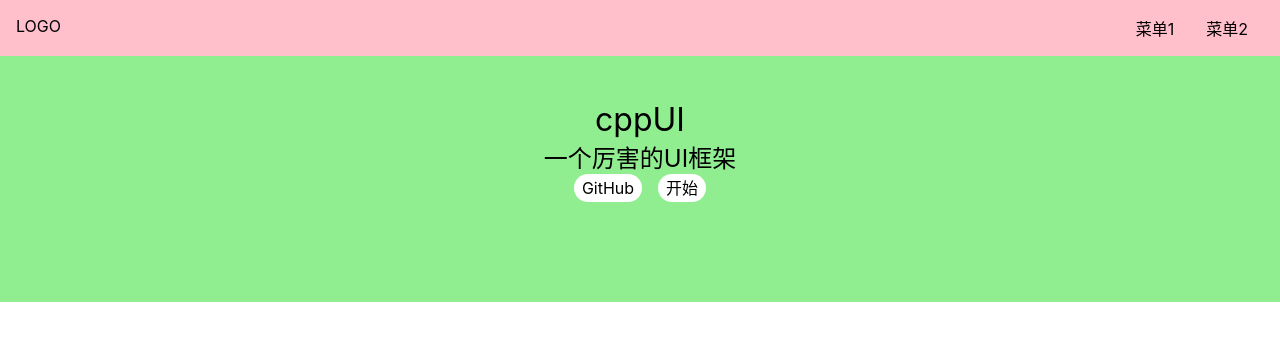
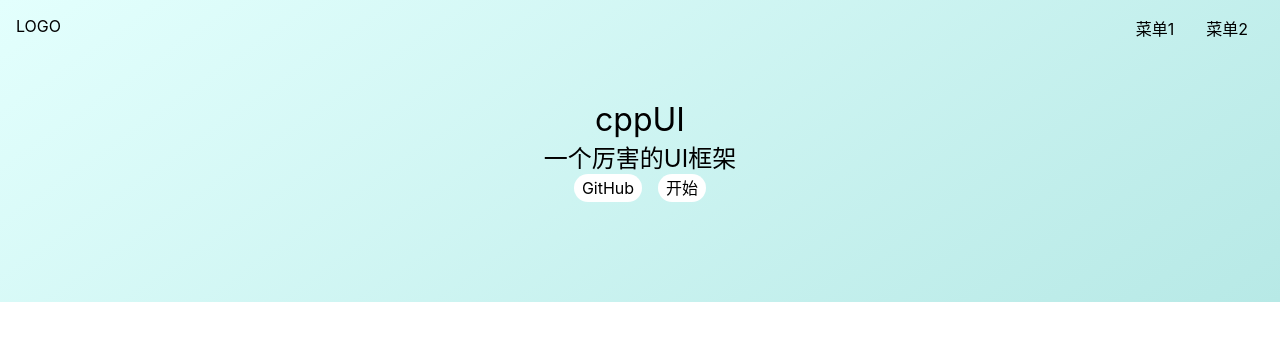
Before and after one commit to wsmnnmm/CPP-UI, a Vue app: page / in a window 1280 px wide. Shown: the top 340 px of the page. Built offline with nearby package versions, Linux system fonts and the light colour scheme.

Commit message:
背景渐变

```diff
--- a/src/components/Topnav.vue
+++ b/src/components/Topnav.vue
@@ -22,7 +22,6 @@ export default {
 </script>
 <style lang="scss" scoped>
 .topnav {
-  background: pink;
   display: flex;
   padding: 16px;
   position: fixed;
--- a/src/lib/Tabs.vue
+++ b/src/lib/Tabs.vue
@@ -18,13 +18,7 @@
       <div class="cpp-tabs-nav-indicator" ref="indicator"></div>
     </div>
     <div class="cpp-tabs-content">
-      <component
-        class="cpp-tabs-content-item"
-        :class="{ selected: c.props.title === selected }"
-        v-for="(c, index) in defaults"
-        :is="c"
-        :key="index"
-      />
+      <component :is="current" :key="current.props.title" />
     </div>
   </div>
 </template>
@@ -57,6 +51,9 @@ export default {
         throw new Error("Tabs 子标签必须是 Tab");
       }
     });
+    const current = computed(() => {
+      return defaults.find((tag) => tag.props.title === props.selected);
+    });
     const titles = defaults.map((tag) => {
       return tag.props.title;
     });
@@ -71,6 +68,7 @@ export default {
       selectedItem,
       indicator,
       container,
+      current,
     };
   },
 };
@@ -108,12 +106,6 @@ $border-color: #d9d9d9;
   }
   &-content {
     padding: 8px 0;
-    &-item {
-      display: none;
-      &.selected {
-        display: block;
-      }
-    }
   }
 }
 </style>
--- a/src/views/Home.vue
+++ b/src/views/Home.vue
@@ -1,5 +1,5 @@
 <template>
-  <div>
+  <div class="topnavAndBanner">
     <Topnav />
     <div class="banner">
       <h1>cppUI</h1>
@@ -18,13 +18,19 @@ export default {
 };
 </script>
 <style lang="scss" scope>
+.topnavAndBanner {
+  background: linear-gradient(
+    145deg,
+    rgba(227, 255, 253, 1) 0%,
+    rgba(183, 233, 230, 1) 100%
+  );
+}
 .banner {
   padding: 100px 0;
   display: flex;
   justify-content: center;
   align-items: center;
   flex-direction: column;
-  background: lightgreen;
   > .actions {
     padding: 0 8px;
     a {
```
